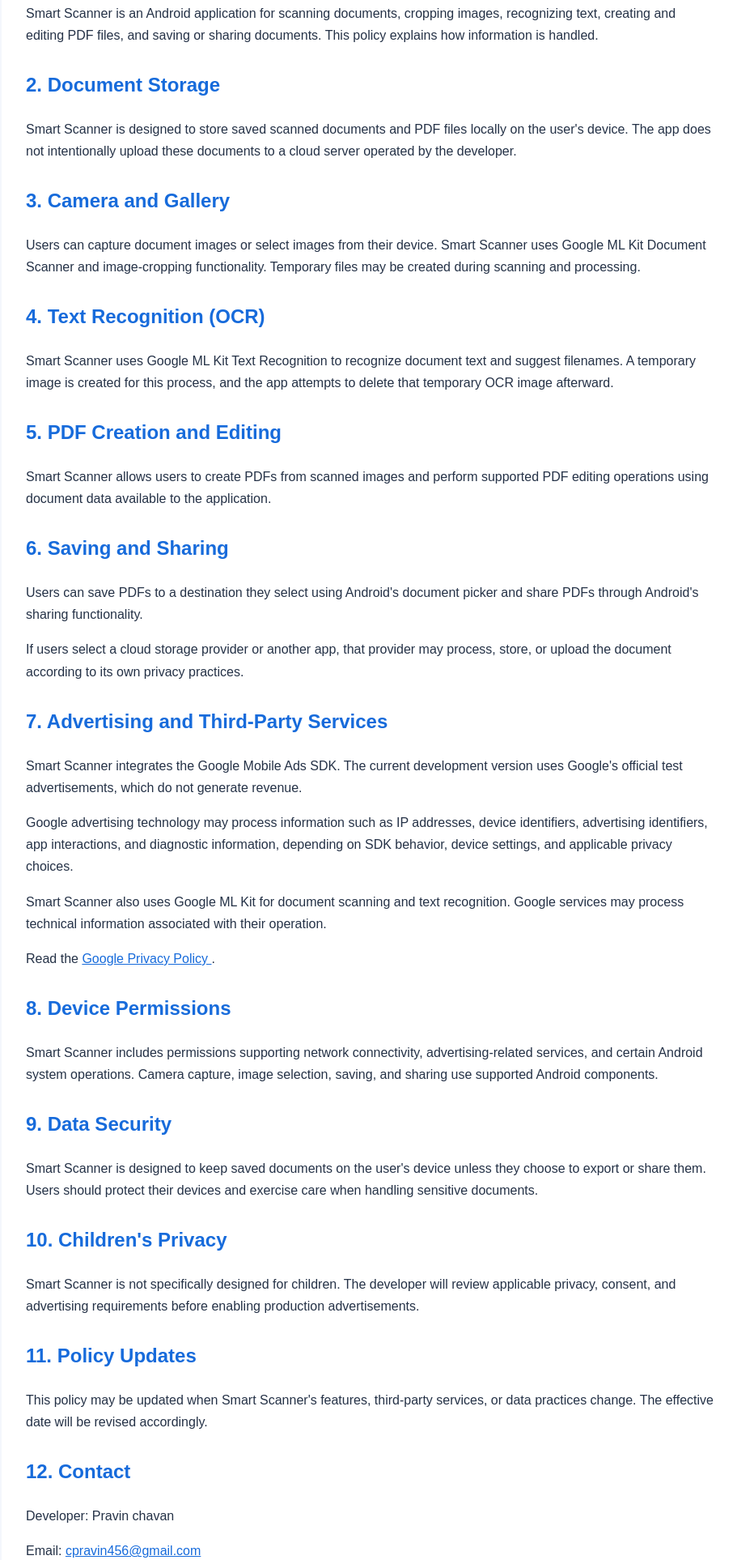
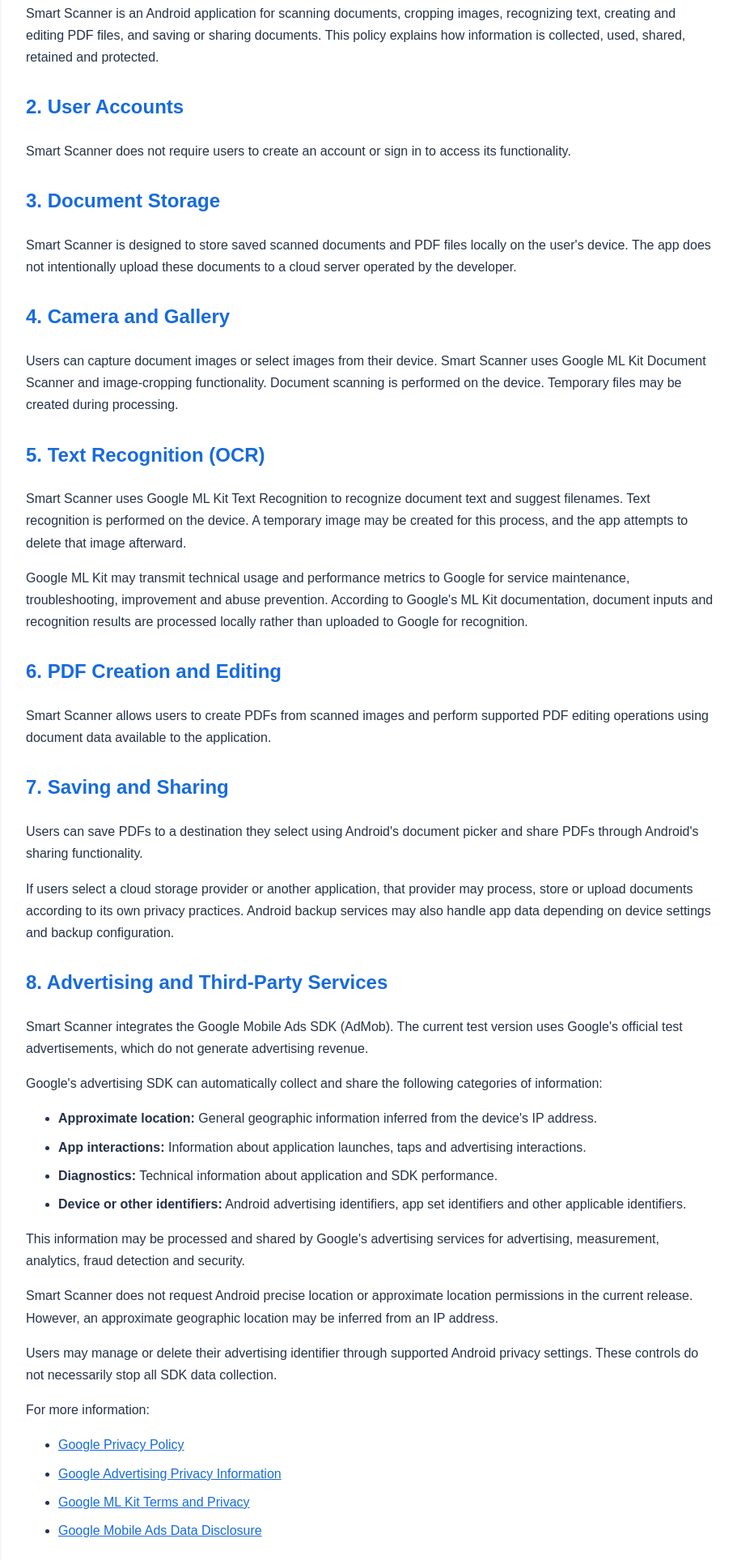
Before and after one commit to cpravin456-sketch/-smart-scanner-website, a plain HTML site: page privacy_policy.html in a window 1280 px wide. Shown: the part 476-2402 px from the top of the page at 81% size, without its empty margins (183-1094 px from the left). Drawn offline with Linux system fonts and the light colour scheme.

Commit message:
Update Smart Scanner privacy policy
Clarify data collection, advertising, document storage, retention and deletion practices.

```diff
--- a/privacy_policy.html
+++ b/privacy_policy.html
@@ -27,14 +27,25 @@
       background: white;
       border-radius: 12px;
     }
-    h2 { color: #176bdb; margin-top: 28px; }
-    a { color: #176bdb; }
+    h2 {
+      color: #176bdb;
+      margin-top: 28px;
+    }
+    a {
+      color: #176bdb;
+    }
+    li {
+      margin-bottom: 8px;
+    }
     footer {
       text-align: center;
       padding: 25px;
     }
     @media (max-width: 600px) {
-      main { margin: 12px; padding: 20px; }
+      main {
+        margin: 12px;
+        padding: 20px;
+      }
     }
   </style>
 </head>
@@ -45,7 +56,7 @@
   </header>
 
   <main>
-    <p><strong>Effective Date:</strong> 22 November 2026</p>
+    <p><strong>Effective Date:</strong> 26 November 2026</p>
     <p><strong>Developer:</strong> Pravin chavan</p>
     <p><strong>Contact:</strong>
       <a href="mailto:cpravin456@gmail.com">
@@ -58,109 +69,241 @@
       Smart Scanner is an Android application for scanning
       documents, cropping images, recognizing text, creating
       and editing PDF files, and saving or sharing documents.
-      This policy explains how information is handled.
+      This policy explains how information is collected,
+      used, shared, retained and protected.
     </p>
 
-    <h2>2. Document Storage</h2>
+    <h2>2. User Accounts</h2>
     <p>
-      Smart Scanner is designed to store saved scanned documents
-      and PDF files locally on the user's device. The app does
-      not intentionally upload these documents to a cloud server
-      operated by the developer.
+      Smart Scanner does not require users to create an
+      account or sign in to access its functionality.
     </p>
 
-    <h2>3. Camera and Gallery</h2>
+    <h2>3. Document Storage</h2>
     <p>
-      Users can capture document images or select images from
-      their device. Smart Scanner uses Google ML Kit Document
-      Scanner and image-cropping functionality. Temporary files
-      may be created during scanning and processing.
+      Smart Scanner is designed to store saved scanned
+      documents and PDF files locally on the user's device.
+      The app does not intentionally upload these documents
+      to a cloud server operated by the developer.
     </p>
 
-    <h2>4. Text Recognition (OCR)</h2>
+    <h2>4. Camera and Gallery</h2>
     <p>
-      Smart Scanner uses Google ML Kit Text Recognition to
-      recognize document text and suggest filenames. A temporary
-      image is created for this process, and the app attempts
-      to delete that temporary OCR image afterward.
+      Users can capture document images or select images
+      from their device. Smart Scanner uses Google ML Kit
+      Document Scanner and image-cropping functionality.
+      Document scanning is performed on the device.
+      Temporary files may be created during processing.
     </p>
 
-    <h2>5. PDF Creation and Editing</h2>
+    <h2>5. Text Recognition (OCR)</h2>
+    <p>
+      Smart Scanner uses Google ML Kit Text Recognition
+      to recognize document text and suggest filenames.
+      Text recognition is performed on the device.
+      A temporary image may be created for this process,
+      and the app attempts to delete that image afterward.
+    </p>
+    <p>
+      Google ML Kit may transmit technical usage and
+      performance metrics to Google for service maintenance,
+      troubleshooting, improvement and abuse prevention.
+      According to Google's ML Kit documentation, document
+      inputs and recognition results are processed locally
+      rather than uploaded to Google for recognition.
+    </p>
+
+    <h2>6. PDF Creation and Editing</h2>
     <p>
       Smart Scanner allows users to create PDFs from scanned
       images and perform supported PDF editing operations
       using document data available to the application.
     </p>
 
-    <h2>6. Saving and Sharing</h2>
+    <h2>7. Saving and Sharing</h2>
     <p>
       Users can save PDFs to a destination they select using
-      Android's document picker and share PDFs through Android's
-      sharing functionality.
+      Android's document picker and share PDFs through
+      Android's sharing functionality.
     </p>
     <p>
-      If users select a cloud storage provider or another app,
-      that provider may process, store, or upload the document
-      according to its own privacy practices.
+      If users select a cloud storage provider or another
+      application, that provider may process, store or upload
+      documents according to its own privacy practices.
+      Android backup services may also handle app data
+      depending on device settings and backup configuration.
     </p>
 
-    <h2>7. Advertising and Third-Party Services</h2>
+    <h2>8. Advertising and Third-Party Services</h2>
     <p>
-      Smart Scanner integrates the Google Mobile Ads SDK.
-      The current development version uses Google's official
-      test advertisements, which do not generate revenue.
+      Smart Scanner integrates the Google Mobile Ads SDK
+      (AdMob). The current test version uses Google's
+      official test advertisements, which do not generate
+      advertising revenue.
     </p>
     <p>
-      Google advertising technology may process information
-      such as IP addresses, device identifiers, advertising
-      identifiers, app interactions, and diagnostic information,
-      depending on SDK behavior, device settings, and
-      applicable privacy choices.
+      Google's advertising SDK can automatically collect
+      and share the following categories of information:
+    </p>
+    <ul>
+      <li>
+        <strong>Approximate location:</strong>
+        General geographic information inferred from
+        the device's IP address.
+      </li>
+      <li>
+        <strong>App interactions:</strong>
+        Information about application launches, taps
+        and advertising interactions.
+      </li>
+      <li>
+        <strong>Diagnostics:</strong>
+        Technical information about application and
+        SDK performance.
+      </li>
+      <li>
+        <strong>Device or other identifiers:</strong>
+        Android advertising identifiers, app set
+        identifiers and other applicable identifiers.
+      </li>
+    </ul>
+    <p>
+      This information may be processed and shared by
+      Google's advertising services for advertising,
+      measurement, analytics, fraud detection and security.
     </p>
     <p>
-      Smart Scanner also uses Google ML Kit for document scanning
-      and text recognition. Google services may process technical
-      information associated with their operation.
+      Smart Scanner does not request Android precise
+      location or approximate location permissions in
+      the current release. However, an approximate
+      geographic location may be inferred from an IP address.
     </p>
     <p>
-      Read the
-      <a href="https://policies.google.com/privacy">
-        Google Privacy Policy
-      </a>.
+      Users may manage or delete their advertising
+      identifier through supported Android privacy settings.
+      These controls do not necessarily stop all SDK
+      data collection.
+    </p>
+    <p>
+      For more information:
+    </p>
+    <ul>
+      <li>
+        <a href="https://policies.google.com/privacy">
+          Google Privacy Policy
+        </a>
+      </li>
+      <li>
+        <a href="https://policies.google.com/technologies/ads">
+          Google Advertising Privacy Information
+        </a>
+      </li>
+      <li>
+        <a href="https://developers.google.com/ml-kit/terms">
+          Google ML Kit Terms and Privacy
+        </a>
+      </li>
+      <li>
+        <a href="https://developers.google.com/admob/android/privacy/play-data-disclosure">
+          Google Mobile Ads Data Disclosure
+        </a>
+      </li>
+    </ul>
+
+    <h2>9. Device Permissions</h2>
+    <p>
+      Smart Scanner includes permissions supporting network
+      connectivity, advertising-related services and
+      certain Android system operations. Camera capture,
+      image selection, saving and sharing use supported
+      Android components.
     </p>
 
-    <h2>8. Device Permissions</h2>
+    <h2>10. Data Security</h2>
     <p>
-      Smart Scanner includes permissions supporting network
-      connectivity, advertising-related services, and certain
-      Android system operations. Camera capture, image selection,
-      saving, and sharing use supported Android components.
+      Smart Scanner is designed to keep saved documents
+      on the user's device unless users choose to export
+      or share them, or device backup settings apply.
+    </p>
+    <p>
+      According to Google's documentation, user data
+      transmitted by the Google Mobile Ads SDK is
+      protected in transit using Transport Layer Security
+      (TLS).
+    </p>
+    <p>
+      Users should protect their devices with appropriate
+      security measures and exercise care when storing
+      or sharing sensitive documents. No storage or
+      transmission method can guarantee absolute security.
     </p>
 
-    <h2>9. Data Security</h2>
+    <h2>11. Data Retention and Deletion</h2>
     <p>
-      Smart Scanner is designed to keep saved documents on
-      the user's device unless they choose to export or share
-      them. Users should protect their devices and exercise
-      care when handling sensitive documents.
+      Saved documents are retained locally until users
+      delete them or the relevant application data or
+      storage is removed.
+    </p>
+    <p>
+      Users can remove saved documents using the
+      application's document management features.
+      Separately exported copies must be managed at
+      their respective storage locations.
+    </p>
+    <p>
+      Temporary processing files may remain until
+      application or Android cleanup occurs.
+    </p>
+    <p>
+      Information collected by third-party Google
+      services is retained according to Google's
+      applicable data retention policies. The developer
+      does not directly control Google's retention periods.
+    </p>
+    <p>
+      Smart Scanner currently does not provide a dedicated
+      mechanism for requesting deletion of information
+      collected by third-party SDKs. Users may consult
+      Google's privacy controls and retention information.
+    </p>
+    <p>
+      <a href="https://policies.google.com/technologies/retention">
+        Google Data Retention Policy
+      </a>
+      |
+      <a href="https://myaccount.google.com/data-and-privacy">
+        Google Data and Privacy Controls
+      </a>
+    </p>
+    <p>
+      Users should back up important documents before
+      removing application data or uninstalling the app,
+      because locally saved documents may be lost.
     </p>
 
-    <h2>10. Children's Privacy</h2>
+    <h2>12. Children's Privacy</h2>
     <p>
-      Smart Scanner is not specifically designed for children.
-      The developer will review applicable privacy, consent,
-      and advertising requirements before enabling production
-      advertisements.
+      Smart Scanner's declared target audience is adults
+      aged 18 and older. The application is not directed
+      toward children.
+    </p>
+    <p>
+      Applicable advertising privacy and consent
+      requirements will be reviewed before enabling
+      production advertisements.
     </p>
 
-    <h2>11. Policy Updates</h2>
+    <h2>13. Policy Updates</h2>
     <p>
-      This policy may be updated when Smart Scanner's features,
-      third-party services, or data practices change.
-      The effective date will be revised accordingly.
+      This policy may be updated when Smart Scanner's
+      features, third-party services or data practices
+      change. The effective date will be revised accordingly.
     </p>
 
-    <h2>12. Contact</h2>
+    <h2>14. Contact</h2>
+    <p>
+      For privacy questions or concerns, please contact:
+    </p>
     <p>
       Developer: Pravin chavan
     </p>
@@ -170,9 +313,10 @@
         cpravin456@gmail.com
       </a>
     </p>
-
     <p>
-      <a href="index.html">Back to Smart Scanner homepage</a>
+      <a href="index.html">
+        Back to Smart Scanner homepage
+      </a>
     </p>
   </main>
 
```
